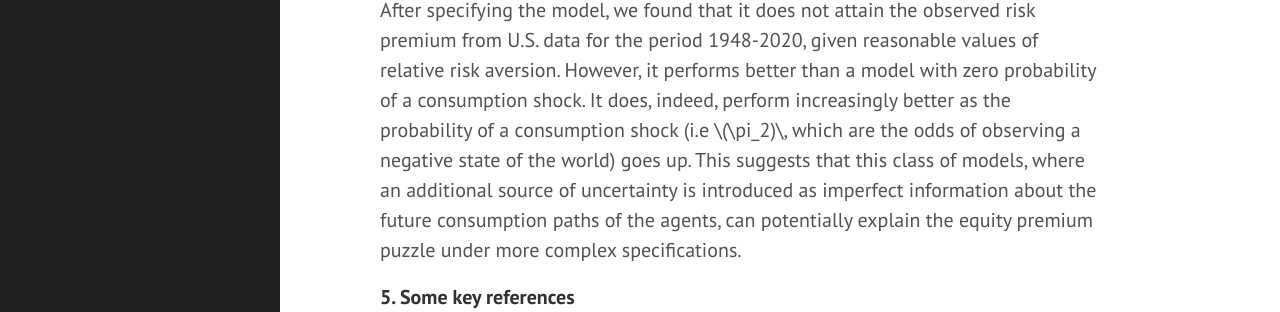
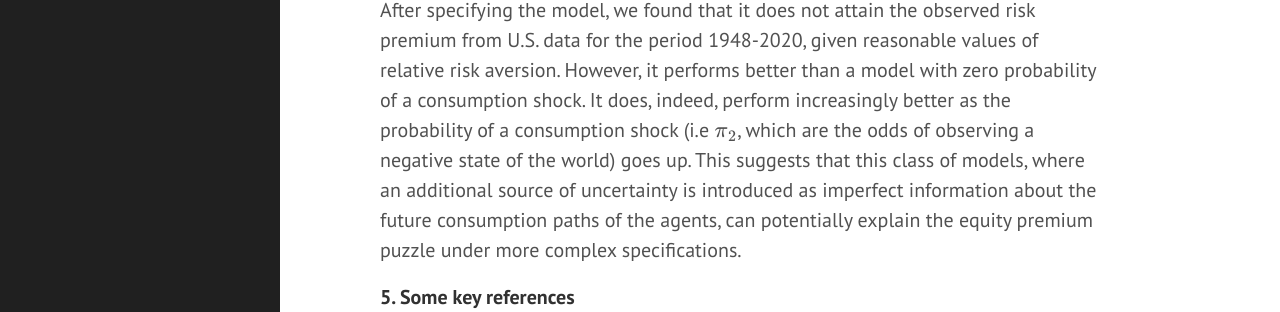
Before and after one commit to r-leo/r-leo.github.io, a Jekyll site: the page built from investigacion.md, in a window 1280 px wide and 900 px high, scrolled down 2587 px. Shown: the part 263-575 px from the top of the window. Built offline with Jekyll 4.4.1, drawn with Linux system fonts in a browser that asks for light colours; nearby versions of some CDN libraries; some of the changed text lies outside the part shown.

```diff
--- a/investigacion.md
+++ b/investigacion.md
@@ -8,7 +8,7 @@ title: Investigación
 ### Trabajos durante el posgrado
 
 * Bermeo, Luis y Leo, Rodrigo (2021). [Análisis de las propiedades topológicas del riesgo por pandemia de COVID-19 en México](/static/analisis_topologico.pdf). Trabajo final de la materia de economía de redes.
-* Leo, Rodrigo (2021). [Análisis de la serie `SP500`](/static/proyecto_series.pdf). Trabajo final de la materia de series de tiempo.
+* Leo, Rodrigo (2021). [Análisis de la serie SP500](/static/proyecto_series.pdf). Trabajo final de la materia de series de tiempo.
 
 ---
 
@@ -18,7 +18,7 @@ El texto de la tesis se encuentra en revisión. Un esbozo de los fundamentos (au
 
 #### 1. A pure exchange economy
 
-Consider a three-period pure exchange economy where agents get utility by means of consumption of a single good. At \\(t=0\\) there is an open market for two types of financial asset: a risky one and a risk-free one. The agents, provided with an initial endowment \\(\omega\\) of the consumption good, must find an optimal investment portfolio to transfer its wealth across time (as in an Arrow-Debreu economy). We introduce imperfect information by the following mechanism. There are two possible future states of the world: a *positive* state (\\(P\\)) and a *negative* state (\\(N)\\). The state of the world is revealed at \\(t=1\\). If the positive state is observed, then the agent can consume at every period. If the negative state is observed, then the agent can consume only up to \\(t=1)\\. Therefore, a negative state can be regarded as a  state where agents suffer a *consumption shock*, in the form of an illness, an emergency or other non-insured future event. The key insight here is that at time \\(t=0\\) the agents do not know the future state of the world, so they must make their investment decisions facing a fundamental uncertainty about their future consumption path. So the uncertainty in the model comes from two different sources:
+Consider a three-period pure exchange economy where agents get utility by means of consumption of a single good. At \\(t=0\\) there is an open market for two types of financial asset: a risky one and a risk-free one. The agents, provided with an initial endowment \\(\omega\\) of the consumption good, must find an optimal investment portfolio to transfer its wealth across time (as in an Arrow-Debreu economy). We introduce imperfect information by the following mechanism. There are two possible future states of the world: a *positive* state (\\(P\\)) and a *negative* state (\\(N)\\). The state of the world is revealed at \\(t=1\\). If the positive state is observed, then the agent can consume at every period. If the negative state is observed, then the agent can consume only up to \\(t=1\\). Therefore, a negative state can be regarded as a  state where agents suffer a *consumption shock*, in the form of an illness, an emergency or other non-insured future event. The key insight here is that at time \\(t=0\\) the agents do not know the future state of the world, so they must make their investment decisions facing a fundamental uncertainty about their future consumption path. So the uncertainty in the model comes from two different sources:
 
 1. the intrinsic volatility of the risky asset (the returns of this asset are stochastic), and
 1. the risk of observe a negative state of the world and be forced to sell the whole portfolio al \\(t=1\\) to achieve maximal utility.
@@ -57,7 +57,7 @@ This equation shows the relationship that must hold in equilibrium between the r
 
 #### 4. Results
 
-After specifying the model, we found that it does not attain the observed risk premium from U.S. data for the period 1948-2020, given reasonable values of relative risk aversion. However, it performs better than a model with zero probability of a consumption shock. It does, indeed, perform increasingly better as the probability of a consumption shock (i.e \\(\pi_2)\\, which are the odds of observing a negative state of the world) goes up. This suggests that this class of models, where an additional source of uncertainty is introduced as imperfect information about the future consumption paths of the agents, can potentially explain the equity premium puzzle under more complex specifications.
+After specifying the model, we found that it does not attain the observed risk premium from U.S. data for the period 1948-2020, given reasonable values of relative risk aversion. However, it performs better than a model with zero probability of a consumption shock. It does, indeed, perform increasingly better as the probability of a consumption shock (i.e \\(\pi_2\\), which are the odds of observing a negative state of the world) goes up. This suggests that this class of models, where an additional source of uncertainty is introduced as imperfect information about the future consumption paths of the agents, can potentially explain the equity premium puzzle under more complex specifications.
 
 #### 5. Some key references
 
```
